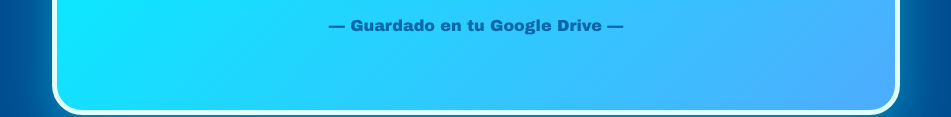
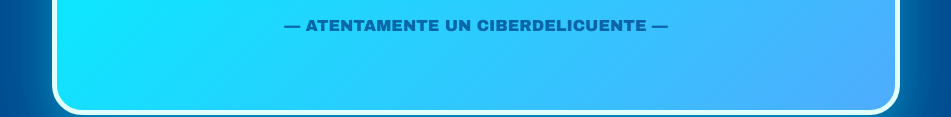
Before and after one commit to LuisAngel77/Nada-es-gratis, a plain HTML site: page index.html in a window 1280 px wide. Shown: the part 434-551 px from the top of the page, without its empty margins (164-1115 px from the left). Drawn offline with Linux system fonts and the light colour scheme.

Commit message:
Update index.html
Signed-off-by: LuisAngel77 <xperiam2.la@gmail.com>

```diff
--- a/index.html
+++ b/index.html
@@ -14,7 +14,7 @@
     </h1>
 
     <p style="color: #004e92; font-weight: bold; margin-top: 20px; opacity: 0.8;">
-        — Guardado en tu Google Drive —
+        — ATENTAMENTE UN CIBERDELICUENTE —
     </p>
 </div>
 </body></html>
```
